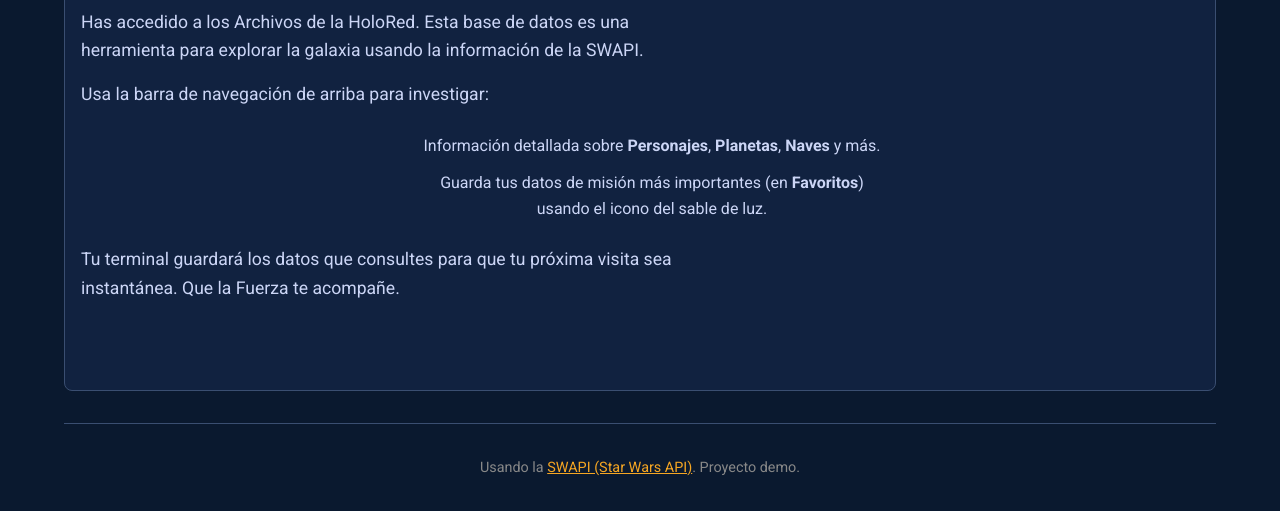
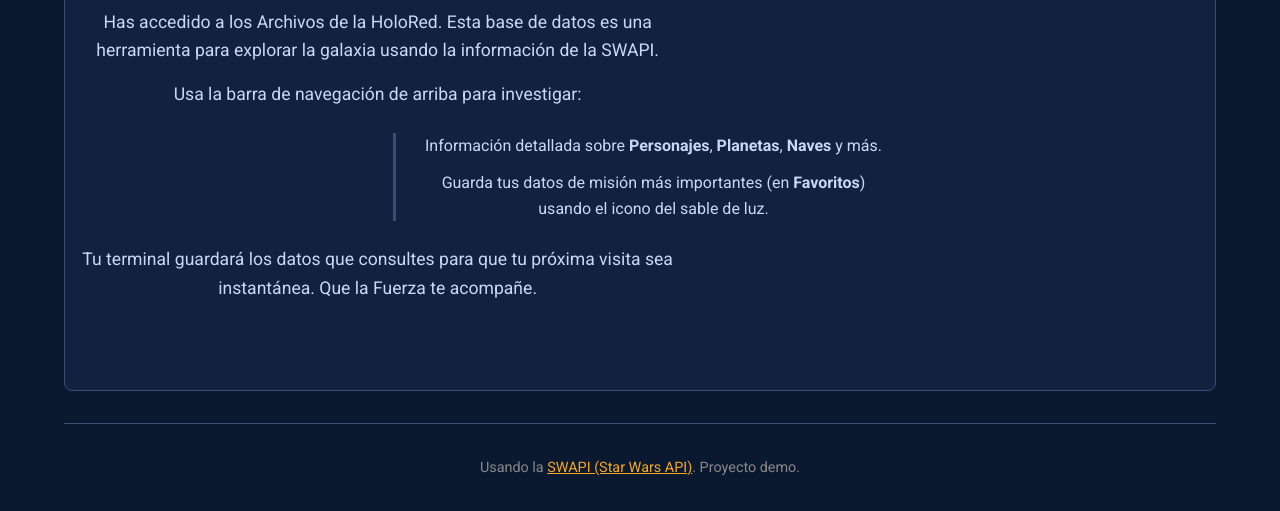
Before and after one commit to MCandela1/Project-StarWars, a website built with Vite: page index.html in a window 1280 px wide. Shown: the part 359-870 px from the top of the page. Built offline with nearby package versions, Linux system fonts and the light colour scheme.

Commit message:
cambios de nuevo en la info en la pantalla de inicio

```diff
--- a/src/style.css
+++ b/src/style.css
@@ -101,13 +101,14 @@ body {
 
 .home-view {
     animation: fadeIn 0.5s;
+    text-align: center;
 }
 .home-features-list {
     list-style: none;
     max-width: 55ch;
     margin: 1.5rem auto;
     padding-left: 1.5rem;
-    text-align: center;
+    border-left: 3px solid var(--color-border);
 }
 
 .home-features-list li {
```
